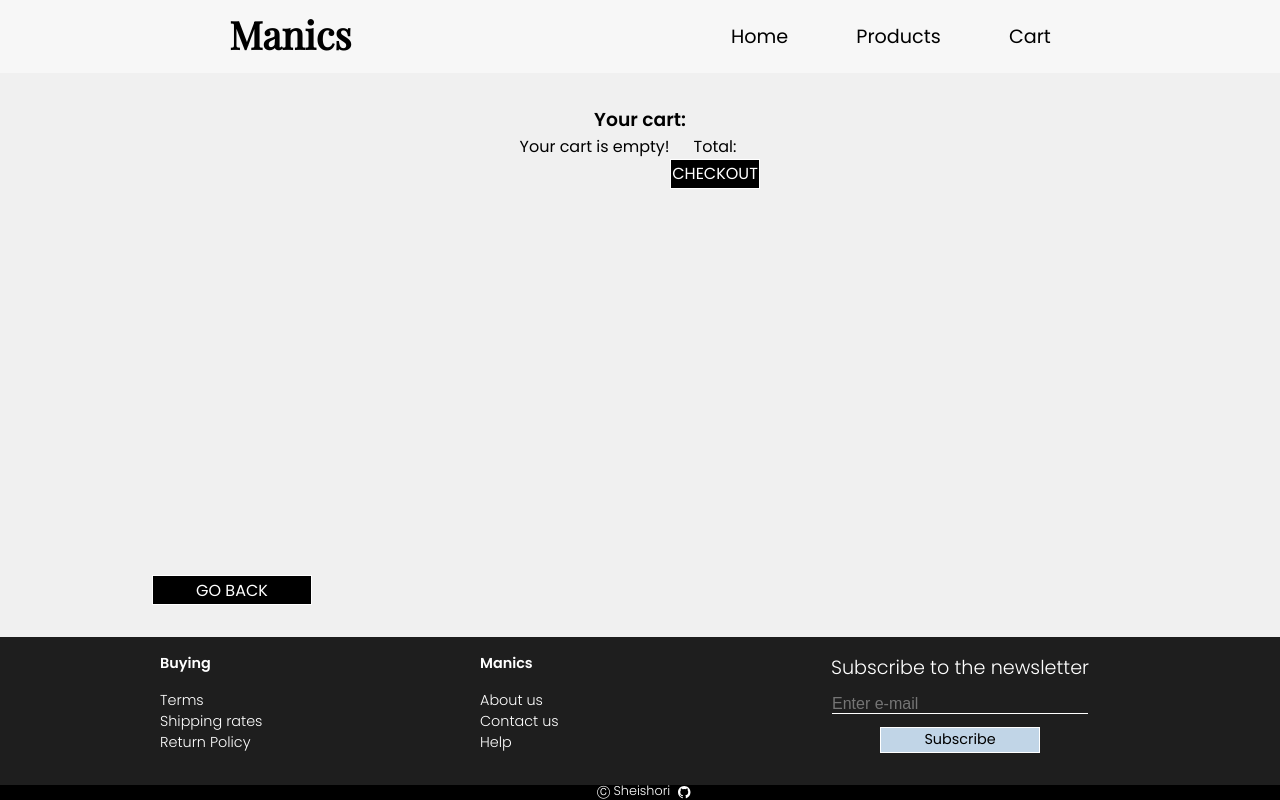
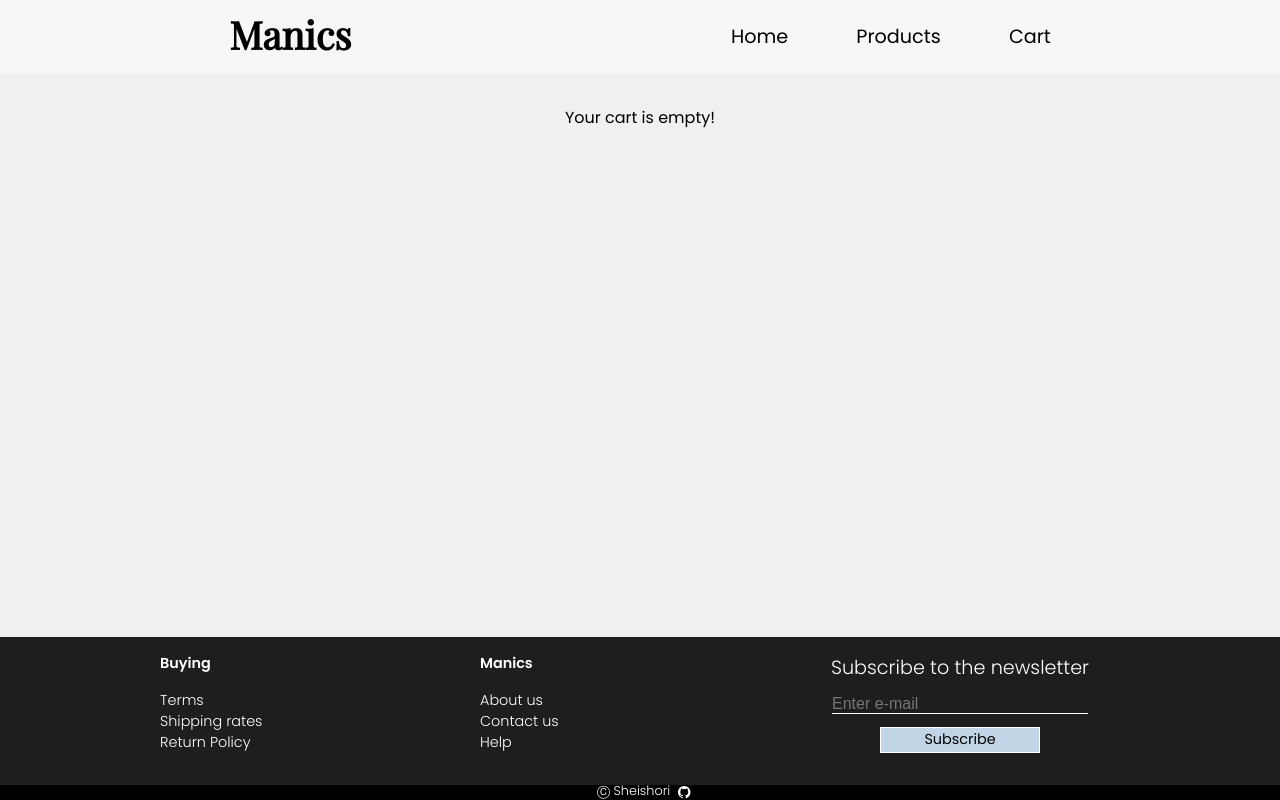
Before and after one commit to Sheishori/shopping-cart, a React (Create React App) app: page /cart in a window 1280 px wide. Built offline with nearby package versions, Linux system fonts and the light colour scheme.

Commit message:
Add init function to the cart

```diff
--- a/src/components/Cart.tsx
+++ b/src/components/Cart.tsx
@@ -10,21 +10,27 @@ function Cart() {
 		console.log(cartContents);
 	}, []);
 
+	function init() {
+		if (cartContents.length === 0) {
+			return <div role='dialog'>Your cart is empty!</div>;
+		} else {
 			return (
-		<main id='cart'>
+				<div>
 					<h3>Your cart:</h3>
 					<div className='contents'>
-				<div className='left'>
-					<p role='dialog'>Your cart is empty!</p>
-				</div>
+						<div className='left'>{}</div>
 						<div className='right'>
 							<p>Total:</p>
 							<button id='checkout'>Checkout</button>
 						</div>
 					</div>
 					<button className='back'>Go back</button>
-		</main>
+				</div>
 			);
+		}
+	}
+
+	return <main id='cart'>{init()}</main>;
 }
 
 export default Cart;
```
Also changed, not shown: 1 other file (tests, documents, lock files or other folders). Lines whose indentation alone changed are shown as unchanged.
